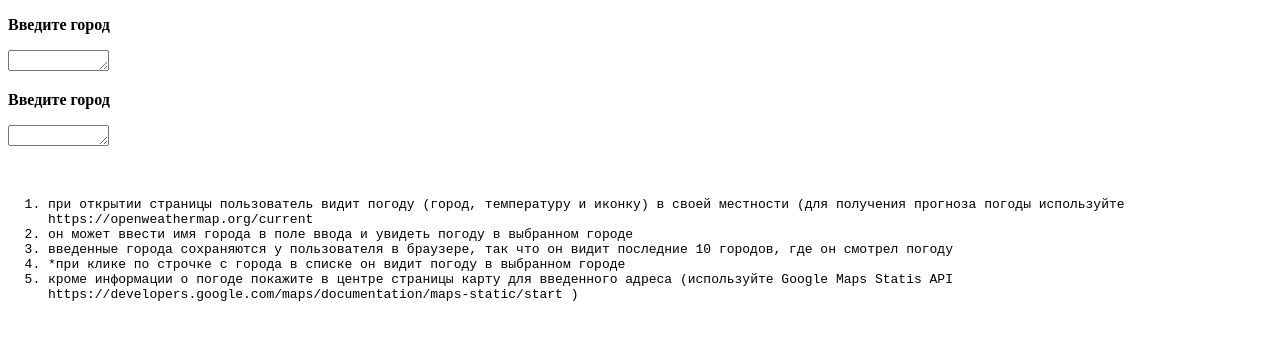
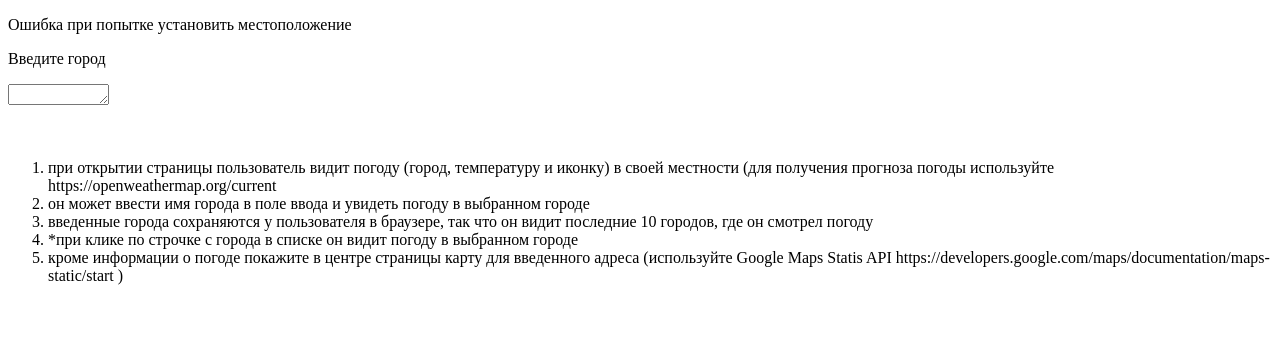
Before and after one commit to vasiliev-alexey/otus_weather, a website built with webpack: page src/index.html in a window 1280 px wide. Built offline with nearby package versions, Linux system fonts and the light colour scheme; no server answers.

Commit message:
fix review

```diff
--- a/src/index.html
+++ b/src/index.html
@@ -12,49 +12,31 @@
       <img class="map" />
     </div>
 
-    <code>
     <ol>
       <li>
-          <code
-            >при открытии страницы пользователь видит погоду (город, температуру
-            и иконку) в своей местности (для получения прогноза погоды
-            используйте https://openweathermap.org/current
-          </code>
+        при открытии страницы пользователь видит погоду (город, температуру и
+        иконку) в своей местности (для получения прогноза погоды используйте
+        https://openweathermap.org/current
       </li>
 
       <li>
-          <code
-            >он может ввести имя города в поле ввода и увидеть погоду в
-            выбранном городе</code
-          >
+        он может ввести имя города в поле ввода и увидеть погоду в выбранном
+        городе
       </li>
       <li>
-          <code
-            >введенные города сохраняются у пользователя в браузере, так что он
-            видит последние 10 городов, где он смотрел погоду</code
-          >
+        введенные города сохраняются у пользователя в браузере, так что он видит
+        последние 10 городов, где он смотрел погоду
       </li>
 
       <li>
-          <code
-            >*при клике по строчке с города в списке он видит погоду в выбранном
-            городе</code
-          >
+        *при клике по строчке с города в списке он видит погоду в выбранном
+        городе
       </li>
       <li>
-          <code
-            >кроме информации о погоде покажите в центре страницы карту для
-            введенного адреса</code
-          >
-          <code>
-            (используйте Google Maps Statis API
-            https://developers.google.com/maps/documentation/maps-static/start
-            )</code
-          >
+        кроме информации о погоде покажите в центре страницы карту для
+        введенного адреса (используйте Google Maps Statis API
+        https://developers.google.com/maps/documentation/maps-static/start )
       </li>
     </ol>
-    </code>
-
-    <script type="module" src="index.js"></script>
   </body>
 </html>
--- a/src/index.js
+++ b/src/index.js
@@ -2,8 +2,7 @@ import {
   renderInitialData,
   renderSearchForm,
   renderCityList,
-  // eslint-disable-next-line import/extensions
-} from './js/renderData.js';
+} from './js/renderData';
 
 renderInitialData();
 
--- a/src/js/data.js
+++ b/src/js/data.js
@@ -1,26 +1,24 @@
-// eslint-disable-next-line import/extensions
-
 export async function currentCity() {
   try {
     const ipGeoPosition = await fetch('https://ipapi.co/json/');
     const data = await ipGeoPosition.json();
     return data.city;
   } catch {
-    return null;
+    return new Error('Ошибка определения города по геолокации');
   }
 }
 
 export async function currentWeather(city) {
-  const mainPath = 'https://api.openweathermap.org/data/2.5/weather?q=';
-  const apiKey = 'ee1b612e4275f70a8d94e61043101407';
+  const MAIN_PATH = 'https://api.openweathermap.org/data/2.5/weather?q=';
+  const API_KEY = 'ee1b612e4275f70a8d94e61043101407';
 
   try {
     const weatherService = await fetch(
-      `${mainPath}${city}&appid=${apiKey}&units=metric&lang=ru`
+      `${MAIN_PATH}${city}&appid=${API_KEY}&units=metric&lang=ru`
     );
     const data = await weatherService.json();
     return data;
   } catch {
-    return null;
+    return new Error('Ошибка работы сервиса данных о погоде');
   }
 }
--- a/src/js/renderData.js
+++ b/src/js/renderData.js
@@ -17,8 +17,12 @@ export async function renderData(city) {
 
   const currWeather = await currentWeather(city);
 
-  if (currWeather.cod !== 200) {
-    p.innerText = 'Ошибка при определении города';
+  if (currWeather instanceof Error) {
+    p.innerText = currWeather.message;
+  } else if (currWeather.cod === '404') {
+    p.innerText = 'Город не найден';
+  } else if (currWeather.cod !== 200) {
+    p.innerText = 'Ошибка работы сервиса геолокации';
   } else {
     p.innerText = `${currWeather.name}  ${currWeather.main.temp}`;
 
@@ -33,11 +37,11 @@ export async function renderData(city) {
       '&zoom=12&size=1200x1200&key=AIzaSyAPubPBOtMn4EiVxxZ1ySt32GSX5yd1bIs';
     mapPoint.src = `${utlRoot}${currWeather.coord.lat},
   ${currWeather.coord.lon}${apiSuffix}`;
+    saveCity(city);
   }
 
   div.appendChild(p);
   mainPoint.appendChild(div);
-  saveCity(city);
 }
 
 export function renderCityList() {
@@ -54,18 +58,21 @@ export function renderCityList() {
   table.appendChild(th);
 
   const data = getCityList();
+
+  const cityTableBody = document.createElement('tbody');
+
   data.forEach((c) => {
     const trd = document.createElement('tr');
     trd.classList.add('trd-1');
     const thd = document.createElement('td');
+    trd.appendChild(thd);
     thd.textContent = c;
-    trd.addEventListener('click', (event) => {
-      renderData(event.path[0].textContent);
-    });
-    trd.appendChild(thd);
-    table.appendChild(trd);
+    cityTableBody.appendChild(trd);
   });
-
+  cityTableBody.addEventListener('click', (event) => {
+    renderData(event.target.outerText);
+  });
+  table.appendChild(cityTableBody);
   mainPoint.appendChild(table);
 }
 
@@ -82,9 +89,14 @@ export async function renderInitialData() {
 
   try {
     const curCity = await currentCity();
-    renderData(curCity);
+
+    if (curCity instanceof Error) {
+      p.innerText = `Ошибка при попытке установить местоположение`;
+    } else {
+      await renderData(curCity);
+    }
   } catch (e) {
-    p.innerText = `Ошибка при попытке установить местоположение${e}`;
+    p.innerText = `Ошибка при попытке установить местоположения \n${e}`;
   }
 
   div.appendChild(p);
@@ -98,24 +110,24 @@ export function renderSearchForm() {
 
   const form = document.createElement('div');
 
-  const p1 = document.createElement('p');
-  const b = document.createElement('b');
-  b.innerText = 'Введите город';
-  p1.appendChild(b);
+  const inputSearchParagraph = document.createElement('p');
+  const searchButton = document.createElement('searchButton');
+  searchButton.innerText = 'Введите город';
+  inputSearchParagraph.appendChild(searchButton);
 
-  const textArea = document.createElement('textarea');
-  textArea.classList.add('searchCity');
-  textArea.rows = 1;
-  textArea.cols = 10;
-  textArea.classList.add('ta');
+  const inputSearchCity = document.createElement('textarea');
+  inputSearchCity.classList.add('searchCity');
+  inputSearchCity.rows = 1;
+  inputSearchCity.cols = 10;
+  inputSearchCity.classList.add('ta');
 
-  textArea.addEventListener('keyup', () => {
-    const btn = document.querySelector('.btnWeather');
-    const ta = document.querySelector('.ta');
-    if (ta.value.trim().length > 0) {
-      btn.hidden = false;
+  inputSearchCity.addEventListener('keyup', () => {
+    const srchButton = document.querySelector('.btnWeather');
+    const inpArea = document.querySelector('.ta');
+    if (inpArea.value.trim().length > 0) {
+      srchButton.hidden = false;
     } else {
-      btn.hidden = true;
+      srchButton.hidden = true;
     }
   });
 
@@ -125,20 +137,20 @@ export function renderSearchForm() {
   btnShowWeather.classList.add('btnWeather');
   btnShowWeather.hidden = true;
   btnShowWeather.addEventListener('click', () => {
-    const ta = document.querySelector('.ta');
-    if (ta.value.trim().length > 0) {
-      renderData(textArea.value);
+    const inpArea = document.querySelector('.ta');
+    if (inpArea.value.trim().length > 0) {
+      renderData(inputSearchCity.value);
       renderCityList();
-      ta.value = '';
-      ta.dispatchEvent(new Event('keyup'));
+      inpArea.value = '';
+      inpArea.dispatchEvent(new Event('keyup'));
     } else {
-      b.innerText = 'Город не указан';
+      searchButton.innerText = 'Город не указан';
     }
   });
 
   const p2 = document.createElement('p');
   p2.append(btnShowWeather);
-  form.append(p1, textArea, p2);
+  form.append(inputSearchParagraph, inputSearchCity, p2);
   div.appendChild(form);
   mainPoint.appendChild(div);
 }
--- a/src/js/storage.js
+++ b/src/js/storage.js
@@ -1,7 +1,7 @@
-const key = 'cityList';
+const KEY = 'cityList';
 
 export function saveCity(city) {
-  const storageData = localStorage.getItem(key);
+  const storageData = localStorage.getItem(KEY);
   let data = JSON.parse(storageData);
   if (data === null) {
     data = [];
@@ -14,10 +14,10 @@ export function saveCity(city) {
   } else {
     return;
   }
-  localStorage.setItem(key, JSON.stringify(data));
+  localStorage.setItem(KEY, JSON.stringify(data));
 }
 
 export function getCityList() {
-  const storageData = localStorage.getItem(key);
+  const storageData = localStorage.getItem(KEY);
   return JSON.parse(storageData);
 }
```
Also changed, not shown: .eslintrc.js, .github/workflows/codecov-test-suites.yml (added), doc/README.md, src/js/location.js (deleted). Lines whose indentation alone changed are shown as unchanged.
